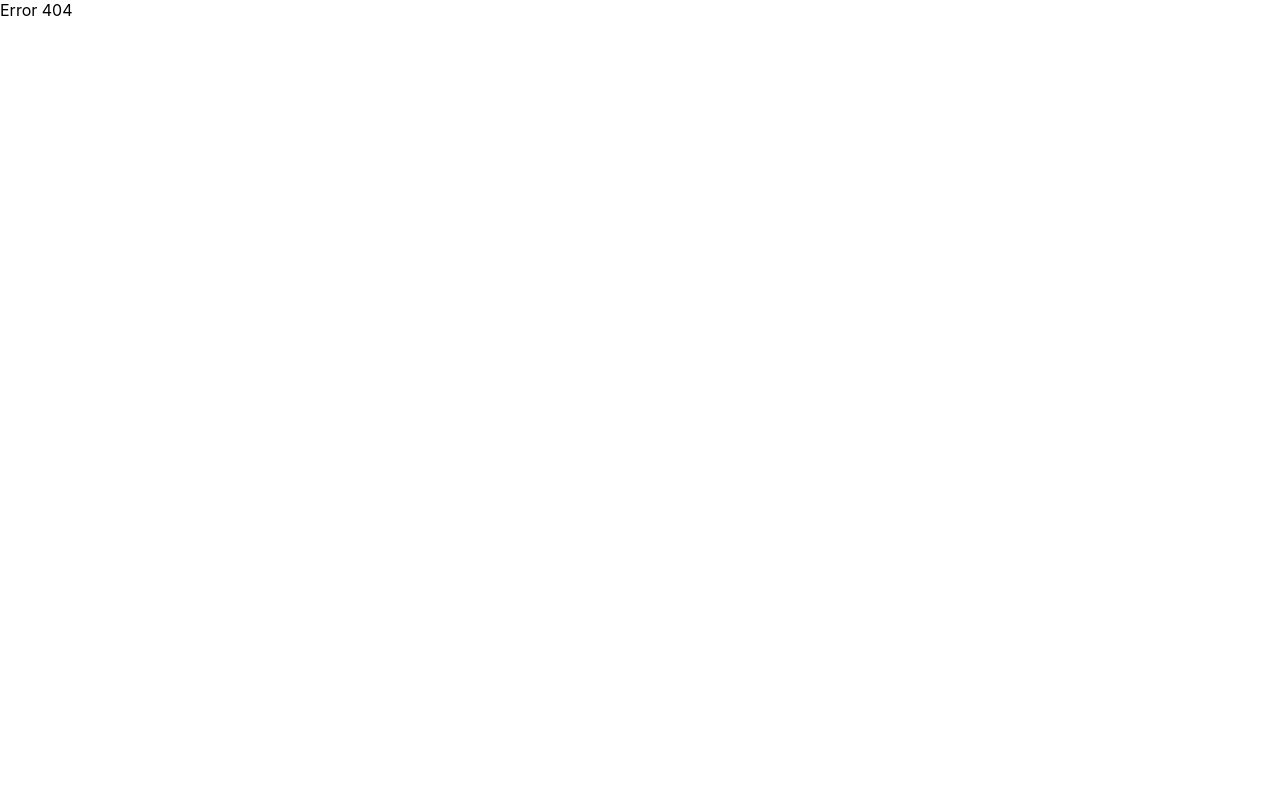
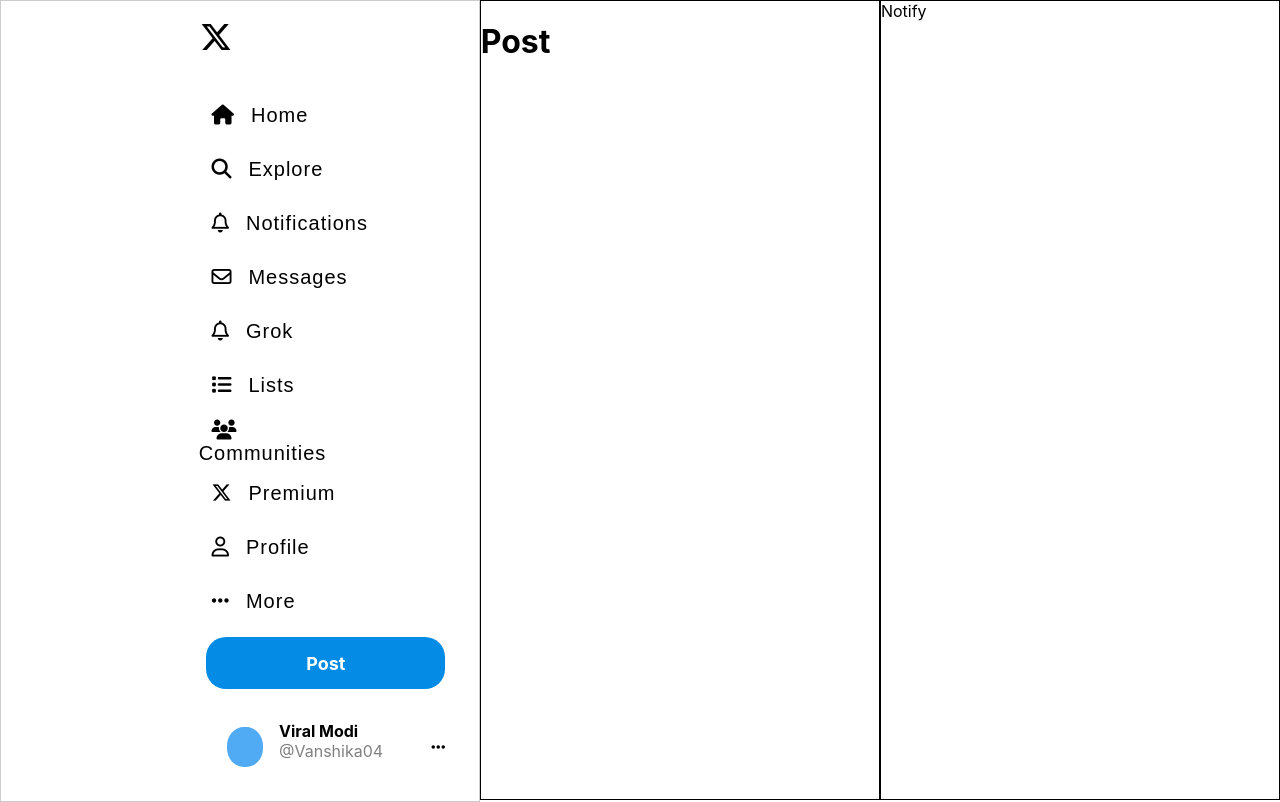
Before and after one commit to Vanshikaa04/twitter-frontend, a React (Create React App) app: page / in a window 1280 px wide. Before the commit this address had no page. Built offline with nearby package versions, Linux system fonts and the light colour scheme.

Commit message:
sidebaar completed

```diff
--- a/public/index.html
+++ b/public/index.html
@@ -9,6 +9,7 @@
       name="description"
       content="Web site created using create-react-app"
     />
+    <link rel="stylesheet" href="https://cdn.jsdelivr.net/npm/@fortawesome/fontawesome-free@6.4.2/css/fontawesome.min.css" integrity="sha384-BY+fdrpOd3gfeRvTSMT+VUZmA728cfF9Z2G42xpaRkUGu2i3DyzpTURDo5A6CaLK" crossorigin="anonymous">
     <link rel="stylesheet" href="https://cdnjs.cloudflare.com/ajax/libs/font-awesome/6.5.2/css/all.min.css" integrity="sha512-SnH5WK+bZxgPHs44uWIX+LLJAJ9/2PkPKZ5QiAj6Ta86w+fsb2TkcmfRyVX3pBnMFcV7oQPJkl9QevSCWr3W6A==" crossorigin="anonymous" referrerpolicy="no-referrer" />
     <link rel="apple-touch-icon" href="%PUBLIC_URL%/logo192.png" />
     <!--
--- a/src/App.js
+++ b/src/App.js
@@ -1,4 +1,5 @@
-import Homescreen from './components/homescreen/Homescreen';
+// import HomeScreen from './components/homescreen/Homescreen';
+
 import { MainRouter } from './routers/Routers';
 
 
@@ -6,6 +7,7 @@ function App() {
   return (
     <>
       <MainRouter/>
+      {/* <HomeScreen/> */}
     </>
   );
 }
--- a/src/components/sidebar/Sidebar.jsx
+++ b/src/components/sidebar/Sidebar.jsx
@@ -7,23 +7,32 @@ const Sidebar = () => {
     <div className='sidemain'>
 
 
-            <i className="fa-brands fa-twitter logo" />
+            <i className="fa-brands fa-x-twitter logo" />
 
           <ul>
 
             <div className="items"><i className="fa-solid fa-house icon" />Home</div>
             <div className="items"><i className="fa-solid fa-magnifying-glass icon" />Explore</div>
-            <div className="items"> <i className="fa-solid fa-bell icon" />Notifications</div>
-            <div className="items"><i className="fa-solid fa-envelope icon" />Messages</div>
-            <div className="items"><i className="fa-solid fa-bell icon" />Grok</div>
+            <div className="items"> <i className="fa-regular fa-bell icon" />Notifications</div>
+            <div className="items"><i className="fa-regular fa-envelope icon" />Messages</div>
+            <div className="items"><i className="fa-regular fa-bell icon" />Grok</div>
             <div className="items"><i className="fa-solid fa-list icon" />Lists</div>
             <div className="items"><i className="fa-solid fa-users icon" />Communities</div>
-            <div className="items"><i className="fa-solid fa-star icon" />Premium</div>
-            <div className="items"><i className="fa-solid fa-user icon" />Profile</div>
+            <div className="items"><i className="fa-brands fa-x-twitter icon" />Premium</div>
+            <div className="items"><i className="fa-regular fa-user icon" />Profile</div>
             <div className="items"><i className="fa-solid fa-ellipsis icon" />More</div>
           </ul>
 
         <div className="submit">Post</div>
+
+        <div className="account">
+          <div className="pfp"></div>
+          <div className="id">
+            <div className="name">Viral Modi</div>
+            <div className="uname">@Vanshika04</div>
+          </div>
+        <div className="opt"><i className="fa-solid fa-ellipsis" /></div>
+        </div>
     </div>
     </>
 
--- a/src/routers/Routers.jsx
+++ b/src/routers/Routers.jsx
@@ -1,13 +1,13 @@
 import React, { Children } from 'react'
 import { RouterProvider, createBrowserRouter } from 'react-router-dom'
-import HomeScreen from '../components/homescreen/Homescreen'
+import Homescreen from '../components/homescreen/Homescreen'
 
 export const MainRouter = () => {
 
     const routesData = createBrowserRouter([
         {
-            path : ' ',
-            element:<HomeScreen/>,
+            path : '',
+            element:<Homescreen/>,
             errorElement:<div>Error 404</div>
         }
     ])
--- a/src/styles/sidebar.css
+++ b/src/styles/sidebar.css
@@ -1,14 +1,20 @@
-
+.sidemain{
+    border: 1px solid rgb(205, 203, 203);
+    flex: 1.2;
+    height: 100vh;
+    display: flex;
+    flex-direction: column;
+}
 .logo{
-    color: skyblue;
+    /* color: skyblue; */
     border-radius: 50%;
     align-content: center;
     text-align: center;
     width: 20%;
-    height:10vh;
-    font-size:2.7rem;
-    margin-top: 1rem;
-    margin-left: 24%;
+    height:7vh;
+    font-size:2rem;
+    margin-top: 0.5rem;
+    margin-left: 35%;
     /* height:5vh; */
     /* border: 1px solid black; */
 }
@@ -16,23 +22,17 @@
     background-color:rgb(236, 233, 233);
 
 }
-.sidemain{
-    border: 1px solid rgb(205, 203, 203);
-    flex: 0.9;
-    height: 100vh;
 
-
-}
 ul{
     /* border: 1px solid red; */
     /* margin-top: 3%; */
-    width:70%;
-    margin-left: 20%;
+    width:60%;
+    margin-left: 33%;
 
 }
 .items {
     font-size: 20px;
-    margin-top: 16px;
+    margin-top: 14px;
     font-family:Arial, Helvetica, sans-serif;
     letter-spacing: 1px;
     /* border: 1px solid black; */
@@ -54,13 +54,55 @@ ul{
 
 .submit{
     width:50%;
-    height: 6vh;
+    height: 6.5vh;
     background-color: rgb(3, 139, 230);
     color: white;
     font-weight: bold;
     text-align: center;
     align-content: center;
-    margin-left: 27%;
+    margin-left: 43%;
     border-radius: 20px;
     font-size: 18px;
 }
+
+.account{
+    width:50%;
+    height: 6.5vh;
+    margin-top: 1.7rem;
+    margin-left: 43%;
+    border-radius: 20px;
+    /* border: 1px solid rgb(219, 218, 218);   */
+    display: flex;
+    flex-direction: row;
+    padding: 0.3rem;
+    align-content: center;
+}
+.account:hover{
+    background-color:rgb(236, 233, 233);
+}
+.pfp{
+    align-self: center;
+    background-color: rgb(80, 170, 244);
+    width:15%;
+    margin-left: 1rem;
+    height: 5vh;
+    border-radius: 47%;
+    /* flex:1; */
+}
+.id{
+    margin-left: 1rem;
+    display: flex;
+    flex-direction: column;
+    flex:2;
+}
+.name{
+    font-weight: bold;
+}
+.uname{
+    color:grey;
+}
+.opt{
+    margin-left: 3rem;
+    align-content: center;
+    flex:1;
+}
```
